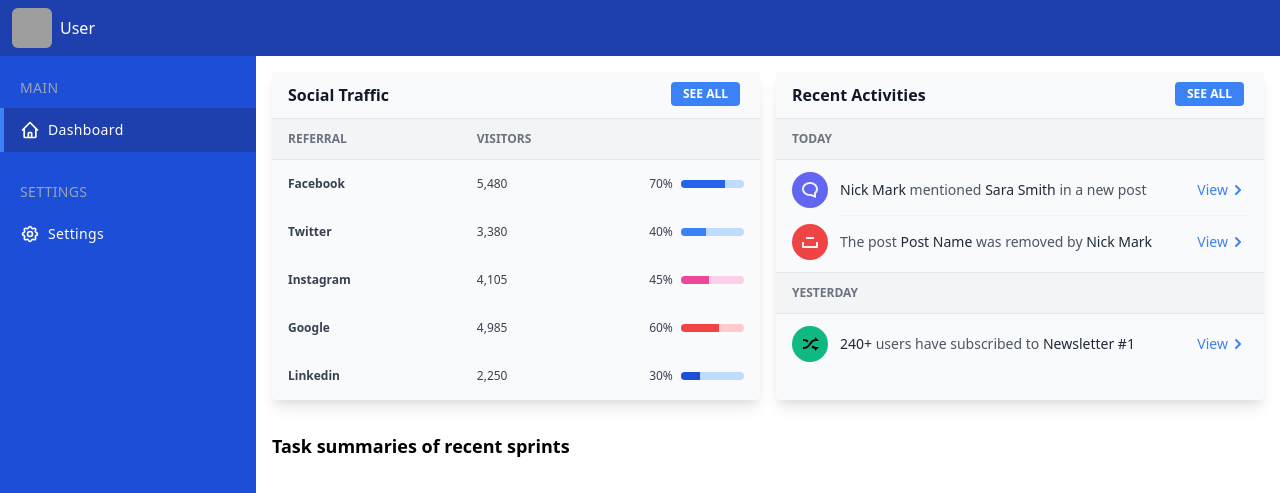
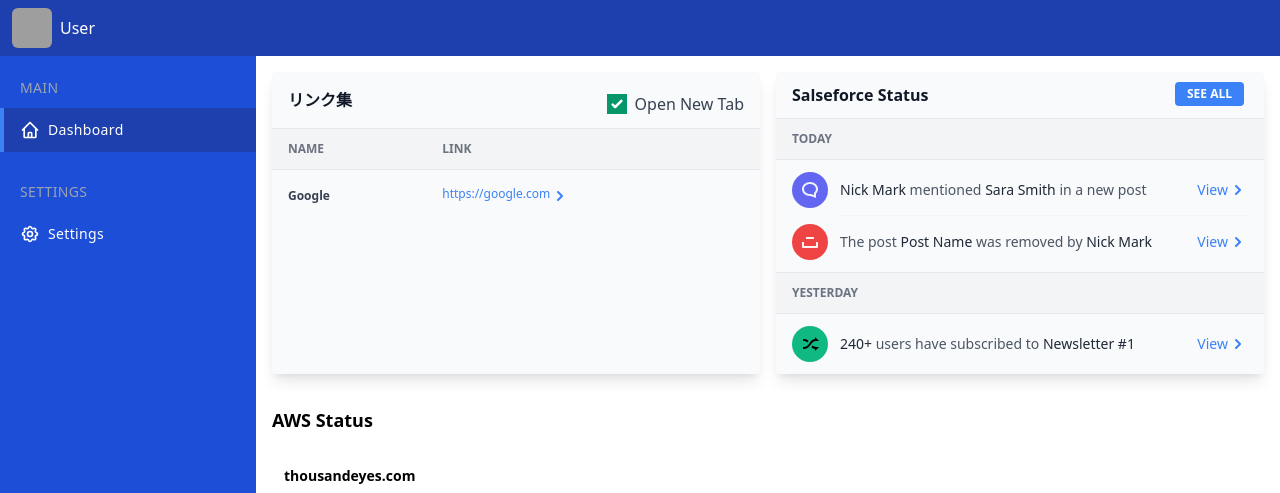
Before and after one commit to sin-sky-sora/DashboardApp, a Django app: page / in a window 1280 px wide. Shown: the top 493 px of the page. Run offline with Django 3.2, Linux system fonts and the light colour scheme; parts of the project's set-up code (start-up, migrations or seed data) failed here and were passed over; some libraries are stand-ins or nearby versions; grey boxes are pictures that could not be loaded.

Commit message:
addTemplate and change

```diff
--- a/myDashboard/dashApp/static/css/dist/styles.css
+++ b/myDashboard/dashApp/static/css/dist/styles.css
@@ -1545,14 +1571,19 @@ select {
   color: rgba(17, 24, 39, var(--tw-text-opacity));
 }
 
+.text-green-600 {
+  --tw-text-opacity: 1;
+  color: rgba(5, 150, 105, var(--tw-text-opacity));
+}
+
+.text-gray-700 {
+  --tw-text-opacity: 1;
+  color: rgba(55, 65, 81, var(--tw-text-opacity));
+}
+
 .text-gray-500 {
   --tw-text-opacity: 1;
   color: rgba(107, 114, 128, var(--tw-text-opacity));
-}
-
-.text-gray-700 {
-  --tw-text-opacity: 1;
-  color: rgba(55, 65, 81, var(--tw-text-opacity));
 }
 
 .text-indigo-50 {
--- a/myDashboard/templates/index.html
+++ b/myDashboard/templates/index.html
@@ -135,40 +135,41 @@
             <div class="rounded-t mb-0 px-0 border-0">
               <div class="flex flex-wrap items-center px-4 py-2">
                 <div class="relative w-full max-w-full flex-grow flex-1">
-                  <h3 class="font-semibold text-base text-gray-900">Social Traffic</h3>
+                  <h3 class="font-semibold text-base text-gray-900">リンク集</h3>
                 </div>
                 <div class="relative w-full max-w-full flex-grow flex-1 text-right">
-                  <button class="bg-blue-500 text-white active:bg-blue-600 text-xs font-bold uppercase px-3 py-1 rounded outline-none focus:outline-none mr-1 mb-1 ease-linear transition-all duration-150" type="button">See all</button>
+                  <label class="inline-flex items-center mt-3">
+                    <input type="checkbox" class="form-checkbox h-5 w-5 text-green-600" checked="checked">
+                    <span class="ml-2 text-gray-700">Open New Tab</span>
+                  </label>
+                  <button class="hidden bg-blue-500 text-white active:bg-blue-600 text-xs font-bold uppercase px-3 py-1 rounded outline-none focus:outline-none mr-1 mb-1 ease-linear transition-all duration-150" type="button">Open Link</button>
                 </div>
               </div>
               <div class="block w-full overflow-x-auto">
                 <table class="items-center w-full bg-transparent border-collapse">
                   <thead>
                     <tr>
-                      <th class="px-4 bg-gray-100 text-gray-500 align-middle border border-solid border-gray-200 py-3 text-xs uppercase border-l-0 border-r-0 whitespace-nowrap font-semibold text-left">Referral</th>
-                      <th class="px-4 bg-gray-100 text-gray-500 align-middle border border-solid border-gray-200 py-3 text-xs uppercase border-l-0 border-r-0 whitespace-nowrap font-semibold text-left">Visitors</th>
-                      <th class="px-4 bg-gray-100 text-gray-500 align-middle border border-solid border-gray-200 py-3 text-xs uppercase border-l-0 border-r-0 whitespace-nowrap font-semibold text-left min-w-140-px"></th>
+                      <th class="px-4 bg-gray-100 text-gray-500 align-middle border border-solid border-gray-200 py-3 text-xs uppercase border-l-0 border-r-0 whitespace-nowrap font-semibold text-left">Name</th>
+                      <th class="px-4 bg-gray-100 text-gray-500 align-middle border border-solid border-gray-200 py-3 text-xs uppercase border-l-0 border-r-0 whitespace-nowrap font-semibold text-left">Link</th>
+                      <th class="hidden px-4 bg-gray-100 text-gray-500 align-middle border border-solid border-gray-200 py-3 text-xs uppercase border-l-0 border-r-0 whitespace-nowrap font-semibold text-left min-w-140-px"></th>
                     </tr>
                   </thead>
                   <tbody>
                     <tr class="text-gray-700">
-                      <th class="border-t-0 px-4 align-middle border-l-0 border-r-0 text-xs whitespace-nowrap p-4 text-left">Facebook</th>
-                      <td class="border-t-0 px-4 align-middle border-l-0 border-r-0 text-xs whitespace-nowrap p-4">5,480</td>
+                      <th class="border-t-0 px-4 align-middle border-l-0 border-r-0 text-xs whitespace-nowrap p-4 text-left">Google</th>
                       <td class="border-t-0 px-4 align-middle border-l-0 border-r-0 text-xs whitespace-nowrap p-4">
-                        <div class="flex items-center">
-                          <span class="mr-2">70%</span>
-                          <div class="relative w-full">
-                            <div class="overflow-hidden h-2 text-xs flex rounded bg-blue-200">
-                              <div style="width: 70%" class="shadow-none flex flex-col text-center whitespace-nowrap text-white justify-center bg-blue-600"></div>
-                            </div>
-                          </div>
-                        </div>
+                        <a class="flex items-center font-medium text-blue-500 hover:text-blue-600" href="https://google.com" style="outline: none;">
+                          <span class="flex hover:border-b border-gray-400">
+                            <span>https://google.com</span>
+                            <span>
+                              <svg width="20" height="20" viewbox="0 0 20 20" fill="currentColor" class="transform transition-transform duration-500 ease-in-out">
+                                <path fill-rule="evenodd" d="M7.293 14.707a1 1 0 010-1.414L10.586 10 7.293 6.707a1 1 0 011.414-1.414l4 4a1 1 0 010 1.414l-4 4a1 1 0 01-1.414 0z" clip-rule="evenodd"></path>
+                              </svg>
+                            </span>
+                          </span>
+                        </a>
                       </td>
-                    </tr>
-                    <tr class="text-gray-700">
-                      <th class="border-t-0 px-4 align-middle border-l-0 border-r-0 text-xs whitespace-nowrap p-4 text-left">Twitter</th>
-                      <td class="border-t-0 px-4 align-middle border-l-0 border-r-0 text-xs whitespace-nowrap p-4">3,380</td>
-                      <td class="border-t-0 px-4 align-middle border-l-0 border-r-0 text-xs whitespace-nowrap p-4">
+                      <td class="hidden border-t-0 px-4 align-middle border-l-0 border-r-0 text-xs whitespace-nowrap p-4">
                         <div class="flex items-center">
                           <span class="mr-2">40%</span>
                           <div class="relative w-full">
@@ -179,48 +180,7 @@
                         </div>
                       </td>
                     </tr>
-                    <tr class="text-gray-700">
-                      <th class="border-t-0 px-4 align-middle border-l-0 border-r-0 text-xs whitespace-nowrap p-4 text-left">Instagram</th>
-                      <td class="border-t-0 px-4 align-middle border-l-0 border-r-0 text-xs whitespace-nowrap p-4">4,105</td>
-                      <td class="border-t-0 px-4 align-middle border-l-0 border-r-0 text-xs whitespace-nowrap p-4">
-                        <div class="flex items-center">
-                          <span class="mr-2">45%</span>
-                          <div class="relative w-full">
-                            <div class="overflow-hidden h-2 text-xs flex rounded bg-pink-200">
-                              <div style="width: 45%" class="shadow-none flex flex-col text-center whitespace-nowrap text-white justify-center bg-pink-500"></div>
-                            </div>
-                          </div>
-                        </div>
-                      </td>
-                    </tr>
-                    <tr class="text-gray-700">
-                      <th class="border-t-0 px-4 align-middle border-l-0 border-r-0 text-xs whitespace-nowrap p-4 text-left">Google</th>
-                      <td class="border-t-0 px-4 align-middle border-l-0 border-r-0 text-xs whitespace-nowrap p-4">4,985</td>
-                      <td class="border-t-0 px-4 align-middle border-l-0 border-r-0 text-xs whitespace-nowrap p-4">
-                        <div class="flex items-center">
-                          <span class="mr-2">60%</span>
-                          <div class="relative w-full">
-                            <div class="overflow-hidden h-2 text-xs flex rounded bg-red-200">
-                              <div style="width: 60%" class="shadow-none flex flex-col text-center whitespace-nowrap text-white justify-center bg-red-500"></div>
-                            </div>
-                          </div>
-                        </div>
-                      </td>
-                    </tr>
-                    <tr class="text-gray-700">
-                      <th class="border-t-0 px-4 align-middle border-l-0 border-r-0 text-xs whitespace-nowrap p-4 text-left">Linkedin</th>
-                      <td class="border-t-0 px-4 align-middle border-l-0 border-r-0 text-xs whitespace-nowrap p-4">2,250</td>
-                      <td class="border-t-0 px-4 align-middle border-l-0 border-r-0 text-xs whitespace-nowrap p-4">
-                        <div class="flex items-center">
-                          <span class="mr-2">30%</span>
-                          <div class="relative w-full">
-                            <div class="overflow-hidden h-2 text-xs flex rounded bg-blue-200">
-                              <div style="width: 30%" class="shadow-none flex flex-col text-center whitespace-nowrap text-white justify-center bg-blue-700"></div>
-                            </div>
-                          </div>
-                        </div>
-                      </td>
-                    </tr>
+
                   </tbody>
                 </table>
               </div>
@@ -233,7 +193,7 @@
             <div class="rounded-t mb-0 px-0 border-0">
               <div class="flex flex-wrap items-center px-4 py-2">
                 <div class="relative w-full max-w-full flex-grow flex-1">
-                  <h3 class="font-semibold text-base text-gray-900">Recent Activities</h3>
+                  <h3 class="font-semibold text-base text-gray-900">Salseforce Status</h3>
                 </div>
                 <div class="relative w-full max-w-full flex-grow flex-1 text-right">
                   <button class="bg-blue-500 text-white active:bg-blue-600 text-xs font-bold uppercase px-3 py-1 rounded outline-none focus:outline-none mr-1 mb-1 ease-linear transition-all duration-150" type="button">See all</button>
@@ -254,8 +214,8 @@
                           <a class="font-medium text-gray-800 hover:text-gray-900" href="#0" style="outline: none;">Nick Mark</a> mentioned <a class="font-medium text-gray-800" href="#0" style="outline: none;">Sara Smith</a> in a new post
                         </div>
                         <div class="flex-shrink-0 ml-2">
-                          <a class="flex items-center font-medium text-blue-500 hover:text-blue-600" href="#0" style="outline: none;">
-                            View<span><svg width="20" height="20" viewBox="0 0 20 20" fill="currentColor" class="transform transition-transform duration-500 ease-in-out"><path fill-rule="evenodd" d="M7.293 14.707a1 1 0 010-1.414L10.586 10 7.293 6.707a1 1 0 011.414-1.414l4 4a1 1 0 010 1.414l-4 4a1 1 0 01-1.414 0z" clip-rule="evenodd"></path></svg></span>
+                          <a class="flex items-center font-medium text-blue-500 hover:text-blue-600" href="#0" style="outline: none;">View
+                            <span><svg width="20" height="20" viewBox="0 0 20 20" fill="currentColor" class="transform transition-transform duration-500 ease-in-out"><path fill-rule="evenodd" d="M7.293 14.707a1 1 0 010-1.414L10.586 10 7.293 6.707a1 1 0 011.414-1.414l4 4a1 1 0 010 1.414l-4 4a1 1 0 01-1.414 0z" clip-rule="evenodd"></path></svg></span>
                           </a>
                         </div>
                       </div>
@@ -310,35 +270,68 @@
         <!-- Task Summaries -->
         <div class="grid grid-cols-1 md:grid-cols-2 xl:grid-cols-3 p-4 gap-4 text-black">
           <div class="md:col-span-2 xl:col-span-3">
-            <h3 class="text-lg font-semibold">Task summaries of recent sprints</h3>
+            <h3 class="text-lg font-semibold">AWS Status</h3>
           </div>
+          {% include 'thousandeyes.html' %}
           <div class="md:col-span-2 xl:col-span-3">
-            <div class="rounded bg0gray-200 p-3">
-              <div class="flex justify-between py-1 text-black">
-                <h3 class="text-sm font-semibold">thousandeyes.com</h3>
-                <svg class="h-4 fill-current text-gray-600 cursor-pointer hidden" xmlns="http://www.w3.org/2000/svg" viewbox="0 0 24 24">
-                  <path d="M5 10a1.999 1.999 0 1 0 0 4 1.999 1.999 0 1 0 0-4zm7 0a1.999 1.999 0 1 0 0 4 1.999 1.999 0 1 0 0-4zm7 0a1.999 1.999 0 1 0 0 4 1.999 1.999 0 1 0 0-4z"/>
-                </svg>
-              </div>
-              <div class="t<ext-sm text-black mt-2">
-                <iframe src="https://intoverview.share.thousandeyes.com/" class="w-full overflow-hidden" style="height:580px;" scrolling="no"></iframe>
-              </div>
-            </div>
-          </div>
-          <div>
             <div class="rounded bg-gray-200 p-3">
               <div class="flex justify-between py-1 text-black">
                 <h3 class="text-sm font-semibold">Tasks in DEVELOPMENT</h3>
-                <svg class="h-4 fill-current text-gray-600 cursor-pointer" xmlns="http://www.w3.org/2000/svg" viewBox="0 0 24 24"><path d="M5 10a1.999 1.999 0 1 0 0 4 1.999 1.999 0 1 0 0-4zm7 0a1.999 1.999 0 1 0 0 4 1.999 1.999 0 1 0 0-4zm7 0a1.999 1.999 0 1 0 0 4 1.999 1.999 0 1 0 0-4z" /></svg>
+                <svg class="h-4 fill-current text-gray-600 cursor-pointer" xmlns="http://www.w3.org/2000/svg" viewbox="0 0 24 24">
+                  <path d="M5 10a1.999 1.999 0 1 0 0 4 1.999 1.999 0 1 0 0-4zm7 0a1.999 1.999 0 1 0 0 4 1.999 1.999 0 1 0 0-4zm7 0a1.999 1.999 0 1 0 0 4 1.999 1.999 0 1 0 0-4z"/></svg>
               </div>
-              <div class="text-sm text-black mt-2">
+              <table class="w-full mt-2">
+                <thead>
+                  <tr class="text-xs font-semibold tracking-wide text-left text-gray-500 uppercase border-b bg-gray-50">
+                    <th class="px-4 py-3">Channel Name</th>
+                    <th class="px-4 py-3">Description</th>
+                    <th class="px-4 py-3">Last Build Date</th>
+                    <th class="px-4 py-3">Update Time</th>
+                  </tr>
+                </thead>
+                <tbody class="bg-white divide-y">
+                  <tr class="bg-gray-50 hover:bg-gray-100 text-gray-700">
+                    <td class="px-4 py-3">&lt;![CDATA[Amazon API Gateway (Tokyo) Service Status]]&gt;</td>
+                    <td class="px-4 py-3">&lt;![CDATA[Amazon API Gateway (Tokyo) Service Status]]&gt;</td>
+                    <td class="px-4 py-3">
+                      <time>2021/07/17 16:05:32</time>
+                      <!-- new Date("Sat, 17 Jul 2021 00:05:32 PDT") -->
+                    </td>
+                    <td class="px-4 py-3">
+                      <time>2021/07/18 10:05</time>
+                    </td>
+                  </tr>
+                  <tr class="bg-gray-50 hover:bg-gray-100 text-gray-700">
+                    <td class="px-4 py-3">&lt;![CDATA[AWS Config (Tokyo) Service Status]]&gt;</td>
+                    <td class="px-4 py-3">&lt;![CDATA[AWS Config (Tokyo) Service Status]]&gt;</td>
+                    <td class="px-4 py-3">
+                      <time>2021/07/17 16:05:29</time>
+                    </td>
+                    <td class="px-4 py-3">
+                      <time>2021/07/18 10:05</time>
+                    </td>
+                  </tr>
+                  <tr class="bg-gray-50 hover:bg-gray-100 text-gray-700">
+                    <td class="px-4 py-3">&lt;![CDATA[AWS Data Pipeline (Tokyo) Service Status]]&gt;</td>
+                    <td class="px-4 py-3">&lt;![CDATA[AWS Data Pipeline (Tokyo) Service Status]]&gt;</td>
+                    <td class="px-4 py-3">
+                      <time>2021/07/17 16:05:32</time>
+                    </td>
+                    <td class="px-4 py-3">
+                      <time>2021/07/18 10:05</time>
+                    </td>
+                  </tr>
+                </tbody>
+              </table>
+              <div class="text-sm text-black mt-2 hidden">
                 <div class="bg-white hover:bg-gray-50 p-2 rounded mt-1 border-b border-gray-100 cursor-pointer">Delete all references from the wiki</div>
                 <div class="bg-white hover:bg-gray-50 p-2 rounded mt-1 border-b border-gray-100 cursor-pointer">Remove analytics code</div>
                 <div class="bg-white hover:bg-gray-50 p-2 rounded mt-1 border-b border-gray-100 cursor-pointer">
                   Do a mobile first layout
                   <div class="flex justify-between items-start mt-2 ml-2 text-white text-xs">
                     <span class="bg-pink-600 rounded p-1 text-xs flex items-center">
-                      <svg class="h-4 fill-current" xmlns="http://www.w3.org/2000/svg" viewBox="0 0 24 24"><path d="M12 2c-.8 0-1.5.7-1.5 1.5v.688C7.344 4.87 5 7.62 5 11v4.5l-2 2.313V19h18v-1.188L19 15.5V11c0-3.379-2.344-6.129-5.5-6.813V3.5c0-.8-.7-1.5-1.5-1.5zm-2 18c0 1.102.898 2 2 2 1.102 0 2-.898 2-2z" /></svg>
+                      <svg class="h-4 fill-current" xmlns="http://www.w3.org/2000/svg" viewbox="0 0 24 24">
+                        <path d="M12 2c-.8 0-1.5.7-1.5 1.5v.688C7.344 4.87 5 7.62 5 11v4.5l-2 2.313V19h18v-1.188L19 15.5V11c0-3.379-2.344-6.129-5.5-6.813V3.5c0-.8-.7-1.5-1.5-1.5zm-2 18c0 1.102.898 2 2 2 1.102 0 2-.898 2-2z"/></svg>
                       2
                     </span>
                   </div>
@@ -348,7 +341,8 @@
                   Think more tasks for this example
                   <div class="text-gray-500 mt-2 ml-2 flex justify-between items-start">
                     <span class="text-xs flex items-center">
-                      <svg class="h-4 fill-current mr-1" xmlns="http://www.w3.org/2000/svg" viewBox="0 0 50 50"><path d="M11 4c-3.855 0-7 3.145-7 7v28c0 3.855 3.145 7 7 7h28c3.855 0 7-3.145 7-7V11c0-3.855-3.145-7-7-7zm0 2h28c2.773 0 5 2.227 5 5v28c0 2.773-2.227 5-5 5H11c-2.773 0-5-2.227-5-5V11c0-2.773 2.227-5 5-5zm25.234 9.832l-13.32 15.723-8.133-7.586-1.363 1.465 9.664 9.015 14.684-17.324z" /></svg>
+                      <svg class="h-4 fill-current mr-1" xmlns="http://www.w3.org/2000/svg" viewbox="0 0 50 50">
+                        <path d="M11 4c-3.855 0-7 3.145-7 7v28c0 3.855 3.145 7 7 7h28c3.855 0 7-3.145 7-7V11c0-3.855-3.145-7-7-7zm0 2h28c2.773 0 5 2.227 5 5v28c0 2.773-2.227 5-5 5H11c-2.773 0-5-2.227-5-5V11c0-2.773 2.227-5 5-5zm25.234 9.832l-13.32 15.723-8.133-7.586-1.363 1.465 9.664 9.015 14.684-17.324z"/></svg>
                       0/3
                     </span>
                   </div>
--- /dev/null
+++ b/myDashboard/templates/thousandeyes.html
@@ -0,0 +1,13 @@
+<div class="md:col-span-2 xl:col-span-3">
+  <div class="rounded bg0gray-200 p-3">
+    <div class="flex justify-between py-1 text-black">
+      <h3 class="text-sm font-semibold">thousandeyes.com</h3>
+      <svg class="h-4 fill-current text-gray-600 cursor-pointer hidden" xmlns="http://www.w3.org/2000/svg" viewbox="0 0 24 24">
+        <path d="M5 10a1.999 1.999 0 1 0 0 4 1.999 1.999 0 1 0 0-4zm7 0a1.999 1.999 0 1 0 0 4 1.999 1.999 0 1 0 0-4zm7 0a1.999 1.999 0 1 0 0 4 1.999 1.999 0 1 0 0-4z"/>
+      </svg>
+    </div>
+    <div class="text-sm text-black mt-2">
+      <iframe src="https://intoverview.share.thousandeyes.com/" class="w-full overflow-hidden thousandWindow" scrolling="no"></iframe>
+    </div>
+  </div>
+</div>
```
Also changed, not shown: other parts of myDashboard/dashApp/static/css/dist/styles.css (+43 -9 lines), myDashboard/dashApp/static_src/tailwind.config.js (+9 -1 lines), 1 other file.
